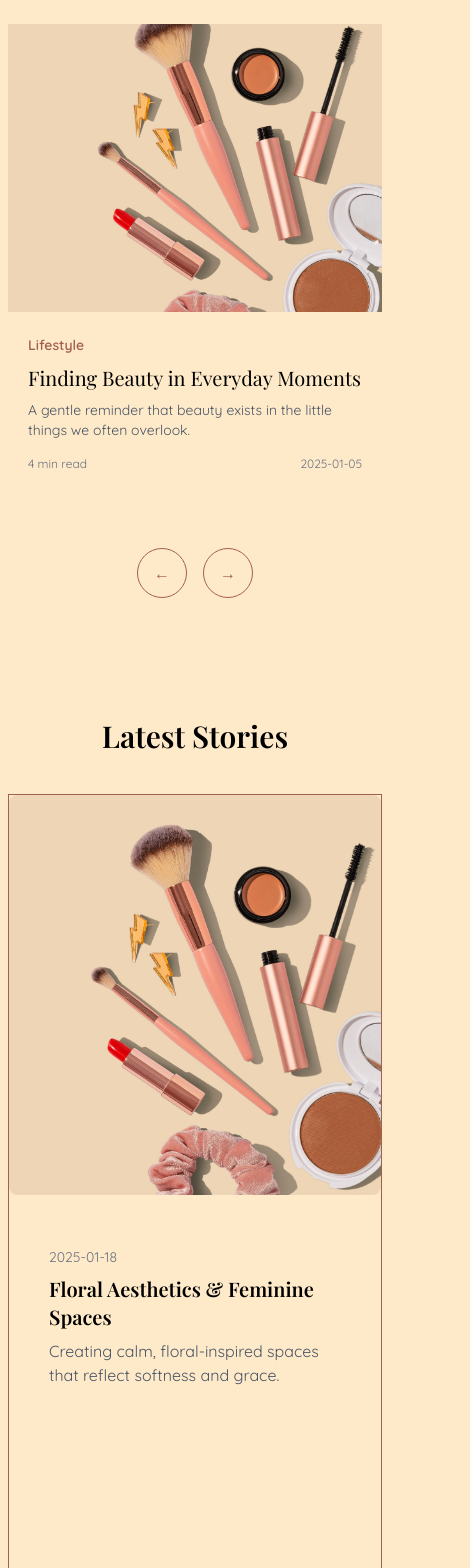
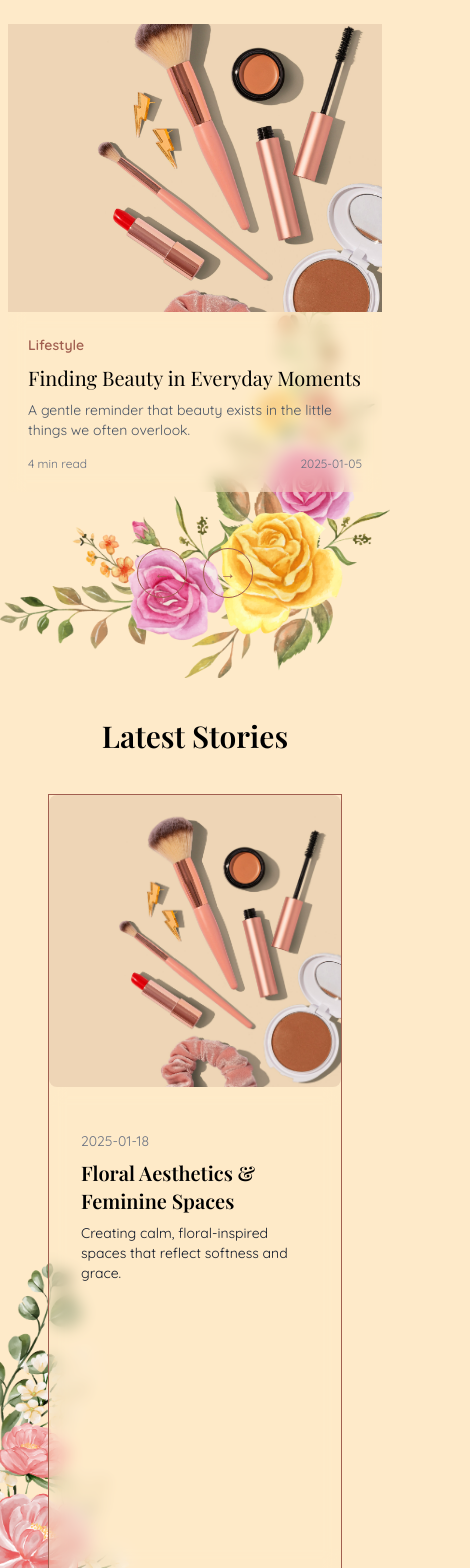
Before and after one commit to mussadiqkhan6886/sabawrites, a Next.js app: page / in a window 390 px wide. Shown: the part 1154-2722 px from the top of the page, 470 px wide, since content can reach past the window. Built offline with nearby package versions, Linux system fonts and the light colour scheme.

Commit message:
done front page

```diff
--- a/components/UserComp/Blogs.tsx
+++ b/components/UserComp/Blogs.tsx
@@ -2,14 +2,22 @@ import React from 'react'
 import SectionTitle from './SectionTitle'
 import BlogsList from './BlogsList'
 import { blogs } from '@/lib/constants'
+import Image from 'next/image'
 
 const Blogs = () => {
   return (
-    <section className='py-10 max-w-7xl mx-auto'>
+    <section className='py-10 max-w-7xl mx-auto relative'>
       <SectionTitle title='Blogs' />
       <div>
         <BlogsList data={blogs} />
       </div>
+        <Image
+        width={1000}
+        height={1000}
+          src="/flower-3.png"
+          alt="flower iamge"
+          className="absolute -right-20 bottom-0 w-full scale-x-[-1]"
+        />
     </section>
   )
 }
--- a/components/UserComp/BlogsList.tsx
+++ b/components/UserComp/BlogsList.tsx
@@ -40,24 +40,26 @@ const BlogsList = ({ data }: { data: Blog[] }) => {
       >
         {data.map((item) => (
           <SwiperSlide key={item._id}>
-            <Link href={`/blogs/${item.slug}`} className="h-[300px] block">
+            <Link href={`/blogs/${item.slug}`} className="h-full block">
               <Image
               width={200}
               height={200}
                 src={item.coverImage}
                 alt={item.title}
-                className="h-53 w-full mb-7 object-cover"
+                className="h-53 w-full object-cover"
               />
 
-              <h3 className={`${playfair.className} mt-3 text-sm font-semibold line-clamp-2`}>
+              <div className=" bg-light/40 backdrop-blur-sm p-3">
+              <h3 className={`${playfair.className}  text-sm font-semibold line-clamp-2`}>
                 {item.title}
               </h3>
 
-              <p className="text-gray-700 text-[13px]">{item.excerpt.length >= 100 ? item.excerpt.slice(0,100) + "..." : item.excerpt}</p>
+              <p className="text-gray-700 text-[13px]">{item.excerpt.length >= 400 ? item.excerpt.slice(0,40) + "..." : item.excerpt}</p>
 
-              <p className="mt-1 text-xs text-gray-500">
+              <p className="my-2 text-xs text-gray-500">
                 {item.publishedAt}
               </p>
+              </div>
             </Link>
           </SwiperSlide>
         ))}
--- a/components/UserComp/Featured.tsx
+++ b/components/UserComp/Featured.tsx
@@ -29,7 +29,7 @@ const Featured = ({blogs}: {blogs: Blog[]}) => {
         </SwiperSlide>
       ))}
     </Swiper>
-    <div className="flex justify-center gap-4 mt-6">
+    <div className="flex z-40 justify-center gap-4 mt-6">
         <button
             id="prevNav"
             className="px-4 py-3 border border-dark text-dark rounded-full hover:bg-dark hover:text-white transition"
--- a/components/UserComp/FeaturedBlogCard.tsx
+++ b/components/UserComp/FeaturedBlogCard.tsx
@@ -30,7 +30,7 @@ const FeaturedBlogCard: React.FC<FeaturedBlogCardProps> = ({
         {reverse ? (
           <>
             {/* Details First */}
-            <div className="p-5 order-1">
+            <div className="p-5 order-1 bg-light/40 backdrop-blur-sm">
               <span className="text-sm text-dark font-semibold">{category}</span>
               <h3 className={`${playfair.className} mt-2 text-xl font-light line-clamp-2`}>
                 {title}
@@ -48,7 +48,7 @@ const FeaturedBlogCard: React.FC<FeaturedBlogCardProps> = ({
                 src={coverImage}
                 alt={title}
                 fill
-                className="object-cover md:group-hover:scale-105 transition-transform duration-500"
+                className="object-cover"
               />
             </div>
           </>
@@ -60,12 +60,12 @@ const FeaturedBlogCard: React.FC<FeaturedBlogCardProps> = ({
                 src={coverImage}
                 alt={title}
                 fill
-                className="object-cover md:group-hover:scale-105 transition-transform duration-500"
+                className="object-cover"
               />
             </div>
 
             {/* Details Second */}
-            <div className="p-5 order-2">
+            <div className="p-5 order-2 bg-light/40 backdrop-blur-sm">
               <span className="text-sm text-dark font-semibold">{category}</span>
               <h3 className={`${playfair.className} mt-2 text-xl font-light line-clamp-2`}>
                 {title}
--- a/components/UserComp/FeaturedBlogs.tsx
+++ b/components/UserComp/FeaturedBlogs.tsx
@@ -2,12 +2,13 @@ import React from 'react'
 import SectionTitle from './SectionTitle'
 import { blogs } from '@/lib/constants'
 import Featured from './Featured'
+import Image from 'next/image'
 
 const FeaturedBlogs = () => {
   return (
-    <section className='py-20'>
+    <section style={{backgroundImage: `URL(${"/flower-1.png"})`, backgroundPosition: "bottom right", backgroundSize:"contain", backgroundRepeat: "no-repeat"}} className='py-20 relative'>
       <SectionTitle title='Featured Stories' />
-      <div>
+      <div >
         <Featured blogs={blogs} />
       </div>
     </section>
--- a/components/UserComp/Latest.tsx
+++ b/components/UserComp/Latest.tsx
@@ -64,7 +64,7 @@ const Latest = ({data}: {data: Blog[]}) => {
                 className="w-full h-[400px] object-cover rounded-lg"
               />
 
-            <div className='p-10'>
+            <div className='p-8 h-full bg-light/40 backdrop-blur-sm'>
                 <p className="text-sm text-gray-500 mt-3">
                     {blog.publishedAt}
                 </p>
@@ -73,7 +73,7 @@ const Latest = ({data}: {data: Blog[]}) => {
                     {blog.title}
                 </h3>
 
-                <p className="text-gray-600 mt-2">
+                <p className="text-gray-900 text-sm mt-2">
                     {blog.excerpt}
                 </p>
               </div>
--- a/components/UserComp/LatestPosts.tsx
+++ b/components/UserComp/LatestPosts.tsx
@@ -6,9 +6,9 @@ import { blogs } from '@/lib/constants'
 const LatestPosts = () => {
 
   return (
-    <section className='py-10 max-w-7xl mx-auto'>
+    <section style={{backgroundImage: `URL(${"/flower-2.png"})`, backgroundPosition: "calc(100% - 100% - 90px) calc(100% + 80px)", backgroundSize:"contain", backgroundRepeat: "no-repeat"}} className='py-10 max-w-[1380px] mx-auto'>
       <SectionTitle title='Latest Stories' />
-      <div>
+      <div className='mx-10'>
         <Latest data={blogs} />
       </div>
     </section>
--- a/sections/Hero.tsx
+++ b/sections/Hero.tsx
@@ -21,7 +21,7 @@ const Hero = () => {
 
       <div className='sm:bg-light p-9 absolute top-1/2 left-1/2 -translate-x-1/2 -translate-y-[100px] sm:-translate-y-1/2 max-w-2xl text-center rounded sm:shadow-lg w-full'>
        <div className='relative '>
-        <Image src={"/makeup.png"} alt='makeup icon' width={130} height={130} className='rotate-12 absolute top-0 -left-20 z-30 hidden sm:block' />
+        <Image src={"/makeup.png"} alt='makeup icon' width={130} height={130} className='rotate-12 absolute top-0 -left-27 z-30 hidden sm:block' />
         <Image src={"/lipstick.png"} alt='makeup icon' width={130} height={130} className='rotate-12 absolute -top-22 -right-20 z-30 hidden sm:block' />
       </div>
 
```
